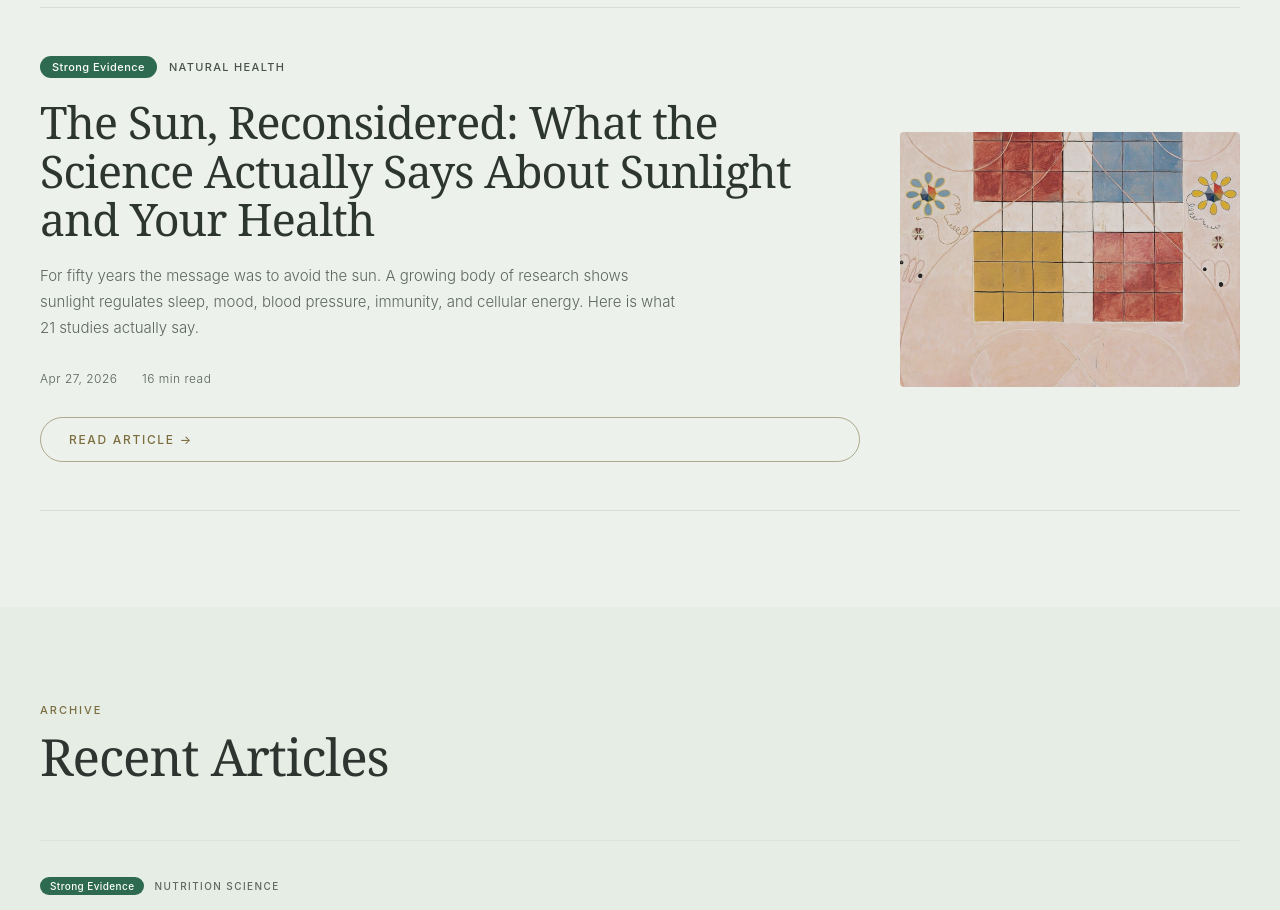
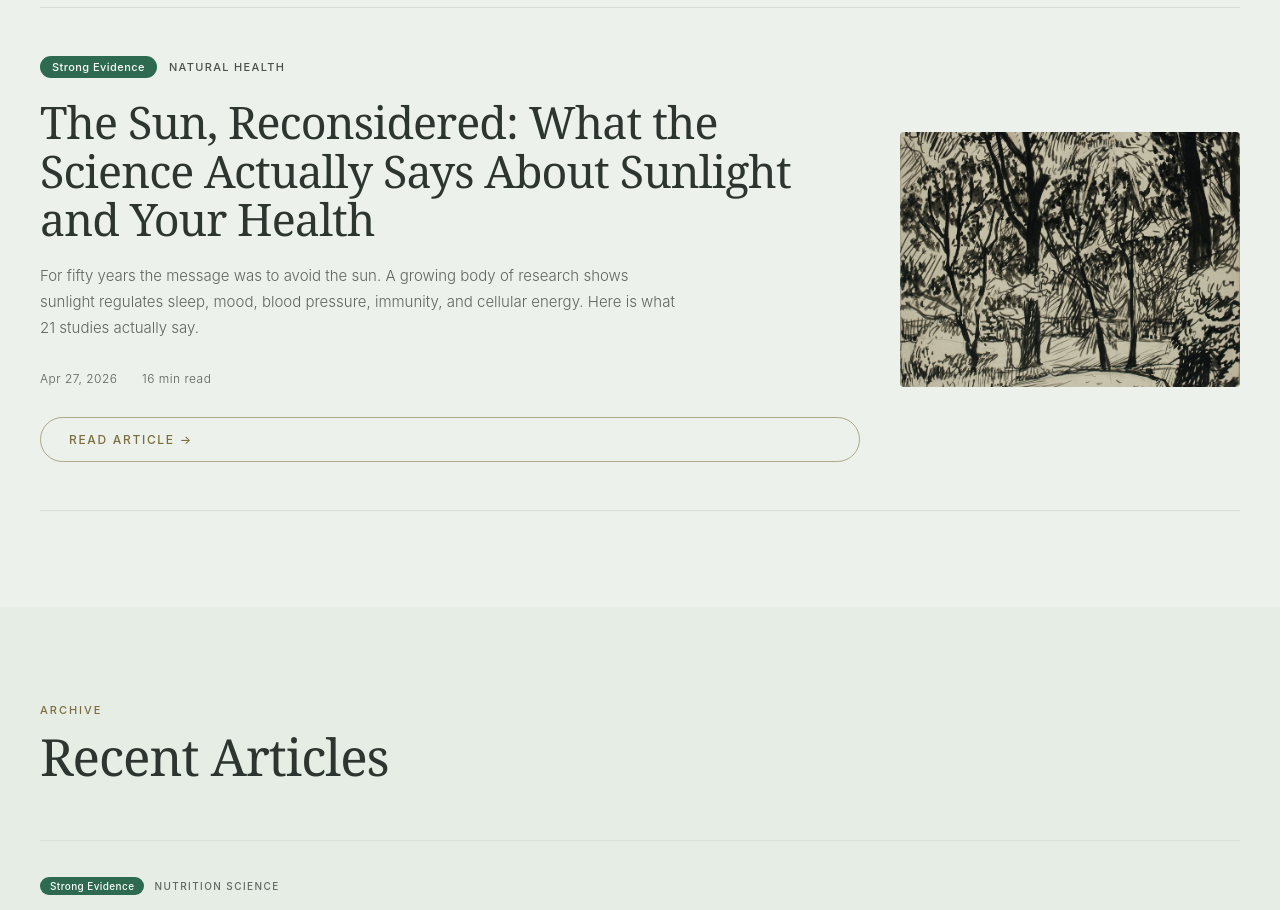
Before and after one commit to saain/fen-website, a Next.js app: page / in a window 1280 px wide. Shown: the part 1140-2050 px from the top of the page. Built offline with nearby package versions, Linux system fonts and the light colour scheme.

Commit message:
Add sunlight featured image and make featured image dynamic

```diff
--- a/src/app/page.js
+++ b/src/app/page.js
@@ -407,7 +407,7 @@ export default function Home() {
               </a>
             </div>
             <div className="featured-editorial-image">
-              <img src="/images/featured.jpg" alt={c.articles[0].title} />
+              <img src={`/images/article-${c.articles[0].id}.jpg`} alt={c.articles[0].title} />
             </div>
           </div>
         </div>
```
Also changed, not shown: public/images/article-7.jpg (added).
